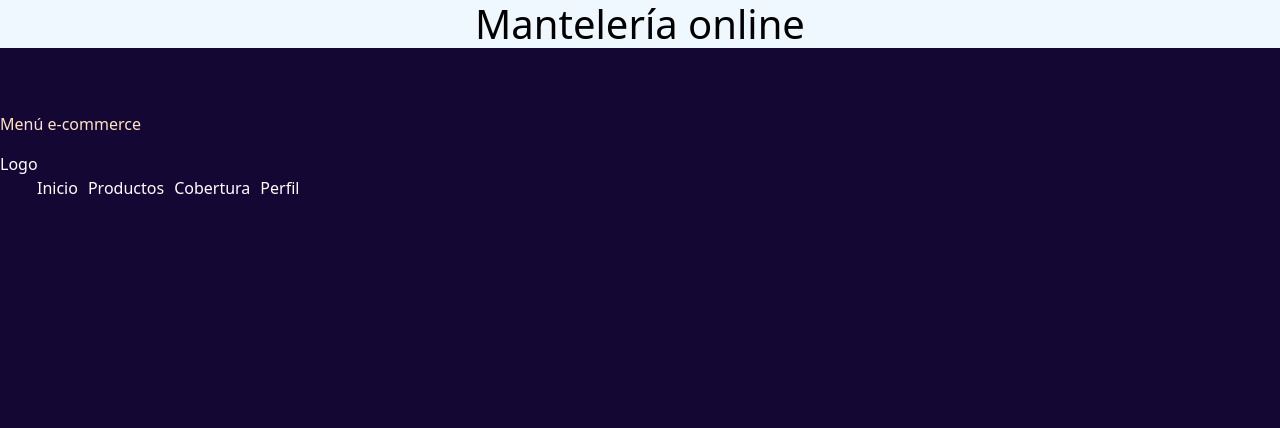
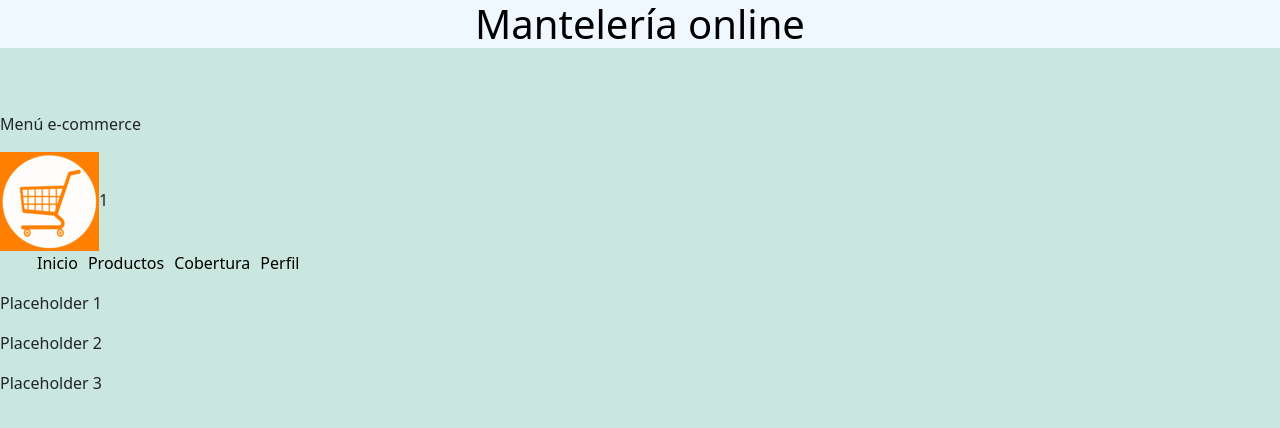
Before and after one commit to Franco-F/desafiosNodeJS, a React (Create React App) app: page / in a window 1280 px wide. Shown: the top 428 px of the page. Built offline with nearby package versions, Linux system fonts and the light colour scheme.

Commit message:
Agrego ItemPlaceHolder y CartIcon.js

```diff
--- a/src/App.js
+++ b/src/App.js
@@ -1,5 +1,7 @@
-import { Nav } from "react-bootstrap";
+import { Nav, Placeholder } from "react-bootstrap";
 import Navbar from "./components/Navbar/Navbar";
+import ItemListContainer from "./components/ItemListContainer/ItemListContainer";
+
 
 function App() {
 
@@ -8,6 +10,9 @@ function App() {
       <h1 className="titulo">Mantelería online</h1>
       <p className="textoPrueba">Menú e-commerce</p>
       <Navbar />
+      <ItemListContainer placeholderN={1} />
+      <ItemListContainer placeholderN={2} />
+      <ItemListContainer placeholderN={3} />
     </div>
   );
 }
--- /dev/null
+++ b/src/components/ItemListContainer/ItemListContainer.js
@@ -0,0 +1,13 @@
+import React from "react";
+
+export default class ItemListContainer extends React.Component{
+
+    render(){
+        console.log(this.props)
+        return(
+            <div>
+                <p>Placeholder {this.props.placeholderN}</p>
+            </div>
+        )
+    }
+}
--- /dev/null
+++ b/src/components/Navbar/CartIcon/CartIcon.js
@@ -0,0 +1,8 @@
+export default function CartIcon({count}) {
+    return(
+        <div className="cartLogo">
+            <img src="img/cart.png" alt="Imagen de un carrito de compras"/>
+            {count}
+        </div>
+    )
+}
--- a/src/components/Navbar/Navbar.js
+++ b/src/components/Navbar/Navbar.js
@@ -1,3 +1,4 @@
+import CartIcon from "./CartIcon/CartIcon";
 export default function Navbar(){
 
 
@@ -12,10 +13,12 @@ export default function Navbar(){
     const listStyle = {
         marginLeft: "5px",
         marginRight: "5px",
+        color: "black",
     }
     return(
         <header className="header">
-            <div className="logo" style={{color: "white"}}>Logo</div>
+            <div className="logo" style={{color: "white"}}></div>
+            <CartIcon count={1} />
             <ul className="links" style={headerStyles}>
                 <li style={listStyle}>Inicio</li>
                 <li style={listStyle}>Productos</li>
--- a/src/style/styles.css
+++ b/src/style/styles.css
@@ -1,7 +1,7 @@
 *{
     margin: 0;
     padding: 0;
-    background-color: #150734;
+    background-color: #CAE7DF;
 }
 
 
@@ -12,6 +12,5 @@
 }
 
 .textoPrueba{
-    color: bisque;
     margin-top: 5%;
 }
```
Also changed, not shown: public/img/cart.png (added).
